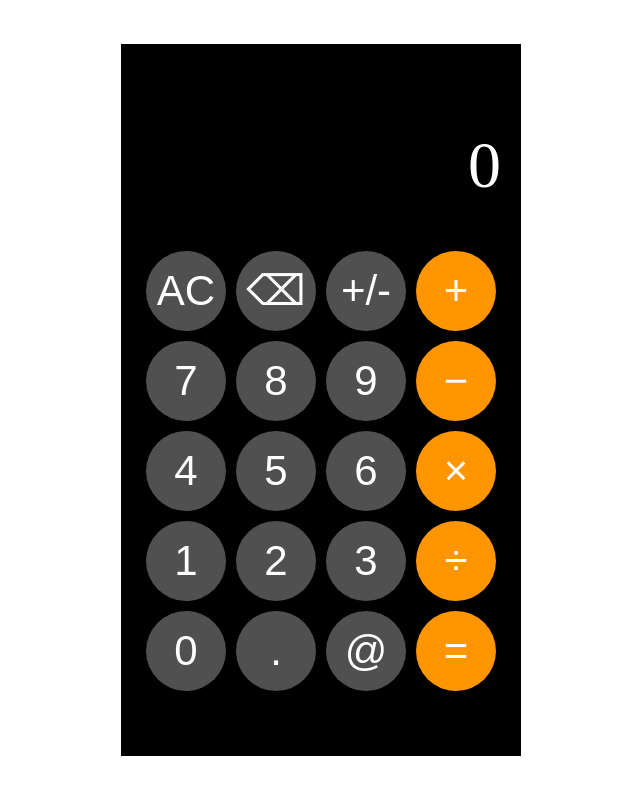
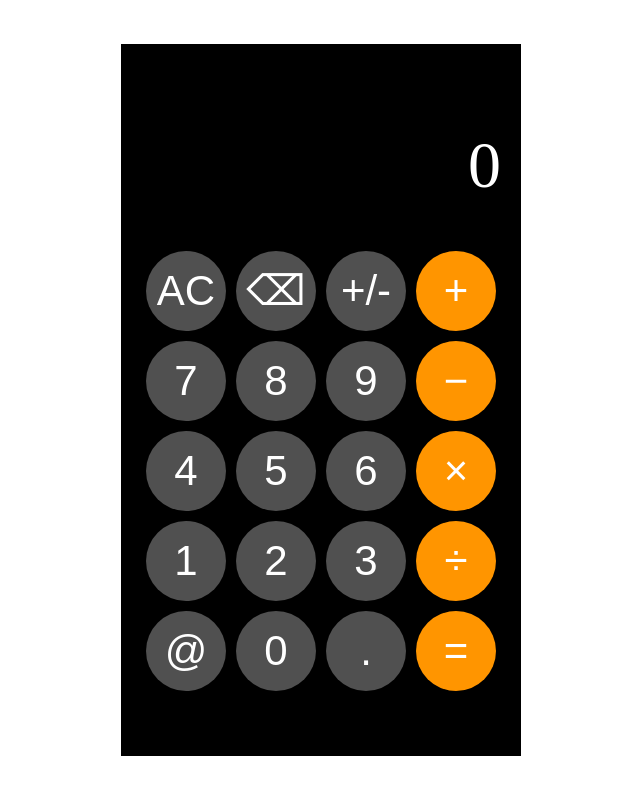
Before and after one commit to 5eu/calculator, a plain HTML site: page index.html in a window 1280 px wide. Shown: the whole page, without its empty margins (319-959 px from the left). Drawn offline with Linux system fonts and the light colour scheme.

Commit message:
Switch the @ button and 0

```diff
--- a/index.html
+++ b/index.html
@@ -28,9 +28,9 @@
                     <button id="btn-1" type ="button">1</button>
                     <button id="btn-2" type ="button">2</button>
                     <button id="btn-3" type ="button">3</button>
-                    <button id="btn-0" type ="button">0</button>
-                    <button id="btn-dot" type ="button">.</button>
-                    <button id="btn-at" type ="button">@</button>
+                    <button id="btn-0" type ="button">@</button>
+                    <button id="btn-dot" type ="button">0</button>
+                    <button id="btn-at" type ="button">.</button>
                 </div>
                 <div class="operator">
                     <button id="btn-plus" type ="button">+</button>
```
